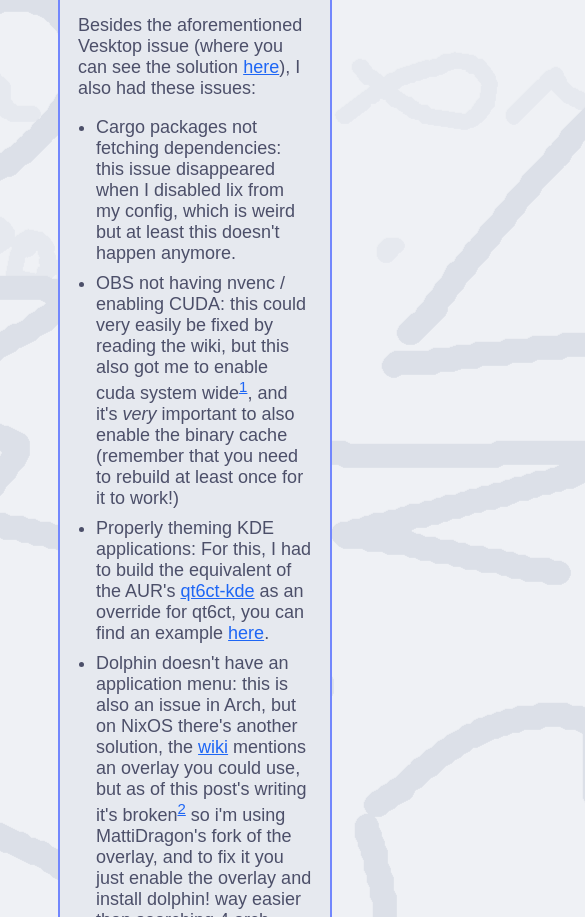
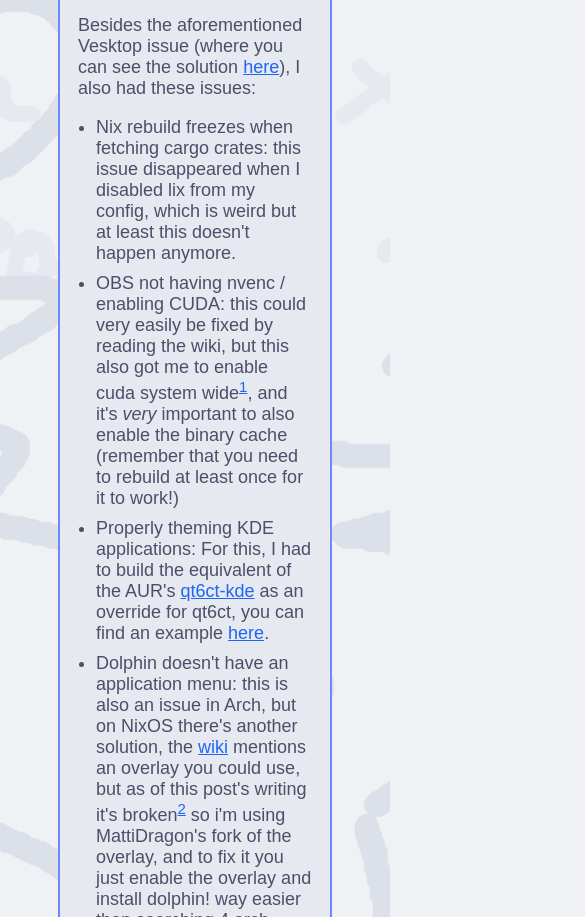
Before and after one commit to benjiae/page, an Astro site: page /blog/nixos in a window 390 px wide. Shown: the part 1631-2548 px from the top of the page, 585 px wide, since content can reach past the window. Built offline with nearby package versions, Linux system fonts and the light colour scheme; Astro itself is replaced by a stand-in of ours.

Commit message:
fixed mobile + worded something better

```diff
--- a/package.json
+++ b/package.json
@@ -13,5 +13,9 @@
     "@astrojs/mdx": "^7.0.0-beta.4",
     "@astrojs/rss": "^4.0.15-beta.4",
     "astro": "^7.0.0-beta.6"
+  },
+  "devDependencies": {
+    "prettier": "3.8.4",
+    "prettier-plugin-astro": "0.14.1"
   }
 }
--- a/src/content.config.ts
+++ b/src/content.config.ts
@@ -1,7 +1,7 @@
 // Shamelessly stolen from https://docs.astro.build/en/guides/content-collections/#generating-routes-from-content
 import { defineCollection } from 'astro:content';
 
-import { glob, file } from 'astro/loaders';
+import { glob } from 'astro/loaders';
 
 import { z } from 'astro/zod';
 
--- a/src/content/writings/nixos/index.mdx
+++ b/src/content/writings/nixos/index.mdx
@@ -24,7 +24,7 @@
 This section is for me to mention some issues I had that could be common-ish enough for others to also struggle with:
 
 Besides the aforementioned Vesktop issue (where you can see the solution [here](https://codeberg.org/benjae/nix-config/src/branch/main/config/desktop/social.nix)), I also had these issues:
-- Cargo packages not fetching dependencies: this issue disappeared when I disabled lix from my config, which is weird but at least this doesn't happen anymore.
+- Nix rebuild freezes when fetching cargo crates: this issue disappeared when I disabled lix from my config, which is weird but at least this doesn't happen anymore.
 - OBS not having nvenc / enabling CUDA: this could very easily be fixed by reading the wiki, but this also got me to enable cuda system wide[^1], and it's _very_ important to also enable the binary cache (remember that you need to rebuild at least once for it to work!)
 - Properly theming KDE applications: For this, I had to build the equivalent of the AUR's [qt6ct-kde](https://aur.archlinux.org/packages/qt6ct-kde) as an override for qt6ct, you can find an example [here](https://codeberg.org/benjae/nix-config/src/commit/a0b6dff12447efb96352ac71a65a3d99e6e76f7d/config/desktop/niri.nix#L37).
 - Dolphin doesn't have an application menu: this is also an issue in Arch, but on NixOS there's another solution, the [wiki](https://wiki.nixos.org/wiki/Dolphin) mentions an overlay you could use, but as of this post's writing it's broken[^2] so i'm using MattiDragon's fork of the overlay, and to fix it you just enable the overlay and install dolphin! way easier than searching 4 arch forum posts 5 reddit posts and 3 github issues for a proper fix.
--- a/src/styles/global.css
+++ b/src/styles/global.css
@@ -32,6 +32,7 @@
     margin-bottom: 1em;
     width: 60vw;
     padding-right: 1em;
+    overflow-x: scroll;
 }
 
 ul {
```
Also changed, not shown: 2 other files.
